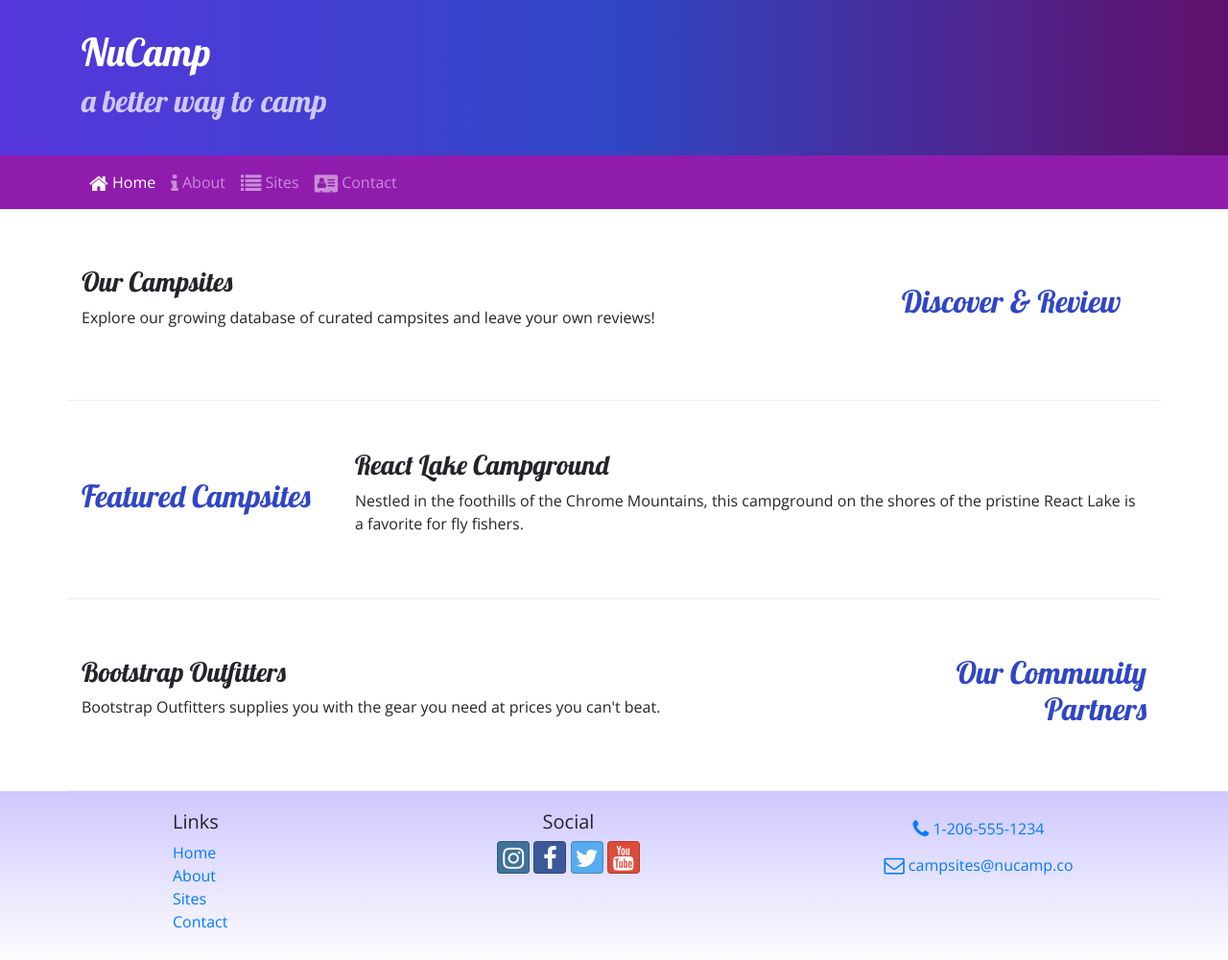
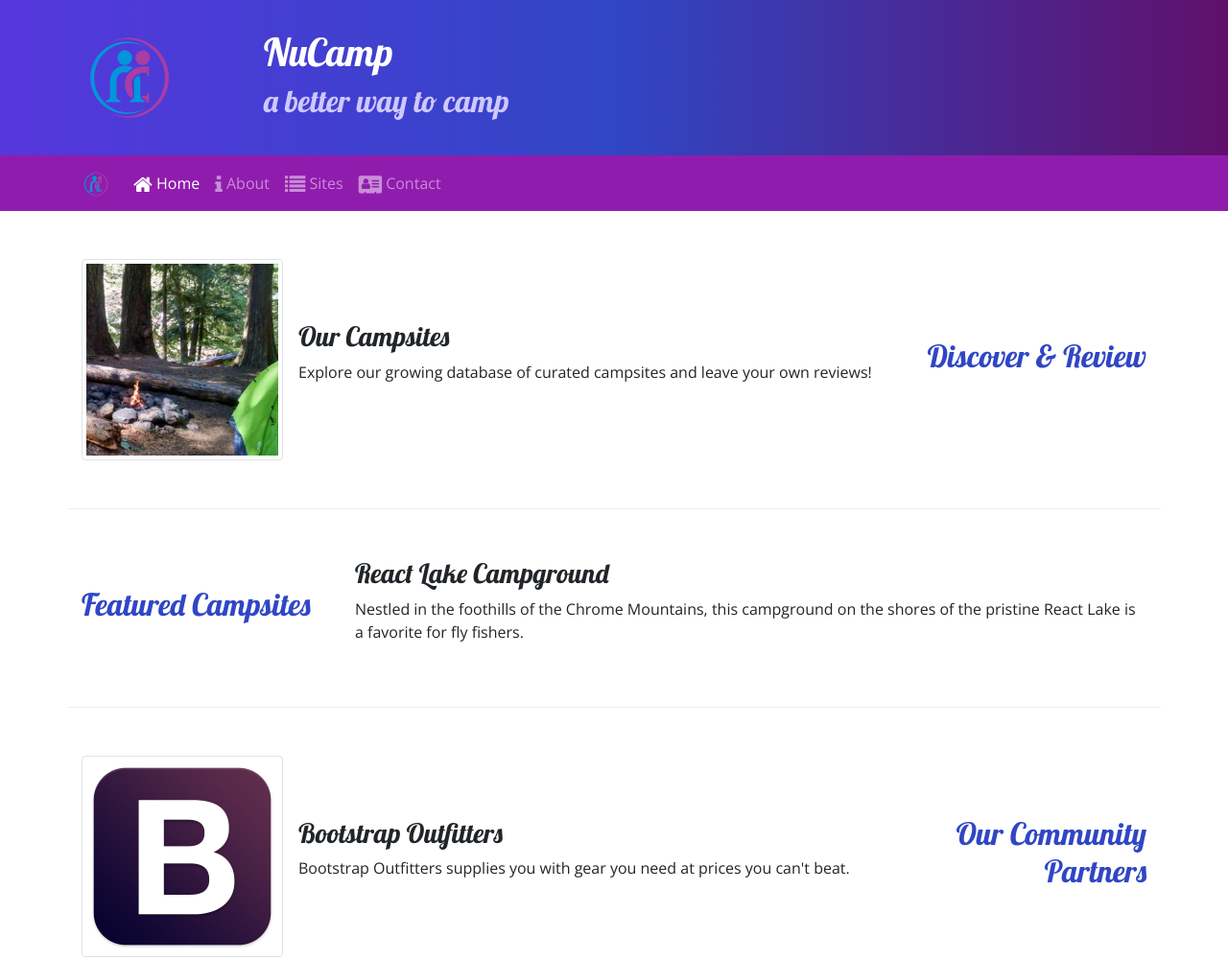
Before and after one commit to Jr-rojas/Nucampsite, a website: page index.html in a window 1280 px wide. Shown: the top 1001 px of the page at 96% size. Drawn offline with nearby package versions, Linux system fonts and the light colour scheme.

Commit message:
Image and Meida

```diff
--- a/index.html
+++ b/index.html
@@ -23,6 +23,9 @@
     <header class="jumbotron jumbotron-fluid">
         <div class="container">
             <div class="row">
+                <div class="col-4 col-sm-3 col-md-2 align-self-center">
+                    <img src="img/logo.png" class="img-fluid" />
+                </div>
                 <div class="col">
                     <h1>NuCamp</h1>
                     <h2>a better way to camp</h2>
@@ -33,15 +36,19 @@
 
     <nav class="navbar navbar-expand-sm navbar-dark sticky-top">
         <div class="container">
-            <button class="navbar-toggler ml-auto" type="button" data-toggle="collapse" data-target="#nucampNavbar">
+            <a class="navbar-brand" href="#"><img src="img/logo.png" height="30" width="30" /></a>
+            <button class="navbar-toggler" type="button" data-toggle="collapse" data-target="#nucampNavbar">
                 <span class="navbar-toggler-icon"></span>
             </button>
             <div class="collapse navbar-collapse" id="nucampNavbar">
                 <ul class="navbar-nav">
-                    <li class="nav-item active"><a class="nav-link" href="#"><i class="fa fa-home fa-lg"></i> Home</a></li>
-                    <li class="nav-item"><a class="nav-link" href="aboutus.html"><i class="fa fa-info fa-lg"></i> About</a></li>
+                    <li class="nav-item active"><a class="nav-link" href="#"><i class="fa fa-home fa-lg"></i> Home</a>
+                    </li>
+                    <li class="nav-item"><a class="nav-link" href="aboutus.html"><i class="fa fa-info fa-lg"></i>
+                            About</a></li>
                     <li class="nav-item"><a class="nav-link" href="#"><i class="fa fa-list fa-lg"></i> Sites</a></li>
-                    <li class="nav-item"><a class="nav-link" href="contactus.html"><i class="fa fa-address-card fa-lg"></i> Contact</a></li>
+                    <li class="nav-item"><a class="nav-link" href="contactus.html"><i
+                                class="fa fa-address-card fa-lg"></i> Contact</a></li>
                 </ul>
             </div>
         </div>
@@ -50,12 +57,16 @@
     <div class="container">
         <div class="row row-content align-items-center">
             <div class="col-sm-4 order-sm-last col-md-3">
-                <h2 class="" text-sm-right>Discover & Review</h2>
+                <h2 class="text-sm-right">Discover & Review</h2>
             </div>
             <div class="col">
-                <h3>Our Campsites</h3>
-                <p class="p-none d-sm-block">Explore our growing database of curated campsites and leave your own
-                    reviews!</p>
+                <div class="media">
+                    <img class="d-flex mr-3 img-thumbnail" src="img/breadcrumb-trail-thumb.jpg" alt="Breadcrumb Trail" />
+                    <div class="media-body align-self-center">
+                        <h3>Our Campsites</h3>
+                        <p class="d-none d-sm-block">Explore our growing database of curated campsites and leave your own reviews!</p>
+                    </div>
+                </div>
             </div>
         </div>
 
@@ -75,9 +86,14 @@
                 <h2 class="text-sm-right">Our Community Partners</h2>
             </div>
             <div class="col">
-                <h3>Bootstrap Outfitters</h3>
-                <p class="p-none d-sm-block">Bootstrap Outfitters supplies you with the gear you need at prices you
-                    can't beat.</p>
+                <div class="media">
+                    <img class="d-flex mr-3 img-thumbnail" src="img/bootstrap-thumb.png" alt="Bootstrap Outfitters" />
+                    <div class="media-body align-self-center">
+                        <h3>Bootstrap Outfitters</h3>
+                        <p class="d-none d-sm-block">Bootstrap Outfitters supplies you with gear you need at prices you
+                            can't beat.</p>
+                    </div>
+                </div>
             </div>
         </div>
     </div>
@@ -95,14 +111,20 @@
                 </div>
                 <div class="col-6 col-sm-5 text-center">
                     <h5>Social</h5>
-                    <a class="btn btn-social-icon btn-instagram" href="http://instagram.com/"><i class="fa fa-instagram"></i></a>
-                    <a class="btn btn-social-icon btn-facebook" href="http://facebook.com/"><i class="fa fa-facebook"></i></a>
-                    <a class="btn btn-social-icon btn-twitter" href="http://twitter.com/"><i class="fa fa-twitter"></i></a>
-                    <a class="btn btn-social-icon btn-google" href="http://youtube.com/"><i class="fa fa-youtube"></i></a>
+                    <a class="btn btn-social-icon btn-instagram" href="http://instagram.com/"><i
+                            class="fa fa-instagram"></i></a>
+                    <a class="btn btn-social-icon btn-facebook" href="http://facebook.com/"><i
+                            class="fa fa-facebook"></i></a>
+                    <a class="btn btn-social-icon btn-twitter" href="http://twitter.com/"><i
+                            class="fa fa-twitter"></i></a>
+                    <a class="btn btn-social-icon btn-google" href="http://youtube.com/"><i
+                            class="fa fa-youtube"></i></a>
                 </div>
                 <div class="col-sm-4 text-center">
-                    <a role="button" class="btn btn-link" href="tel:+12065551234"><i class="fa fa-phone fa-lg text-primary"></i> 1-206-555-1234</a><br />
-                    <a role="button" class="btn btn-link" href="mailto:campsites@nucamp.co"><i class="fa fa-envelope-o fa-lg text-primary"></i> campsites@nucamp.co</a>
+                    <a role="button" class="btn btn-link" href="tel:+12065551234"><i
+                            class="fa fa-phone fa-lg text-primary"></i> 1-206-555-1234</a><br />
+                    <a role="button" class="btn btn-link" href="mailto:campsites@nucamp.co"><i
+                            class="fa fa-envelope-o fa-lg text-primary"></i> campsites@nucamp.co</a>
                 </div>
             </div>
         </div>
```
Also changed, not shown: aboutus.html (+5 -1 lines), contactus.html (+5 -1 lines), img/bootstrap-thumb.png (added), img/breadcrumb-trail-thumb.jpg (added), img/breadcrumb-trail.jpg (added), img/chrome-river-thumb.jpg (added), img/chrome-river.jpg (added), img/logo.png (added), img/react-lake-thumb.jpg (added), img/react-lake.jpg (added), 1 other file.
